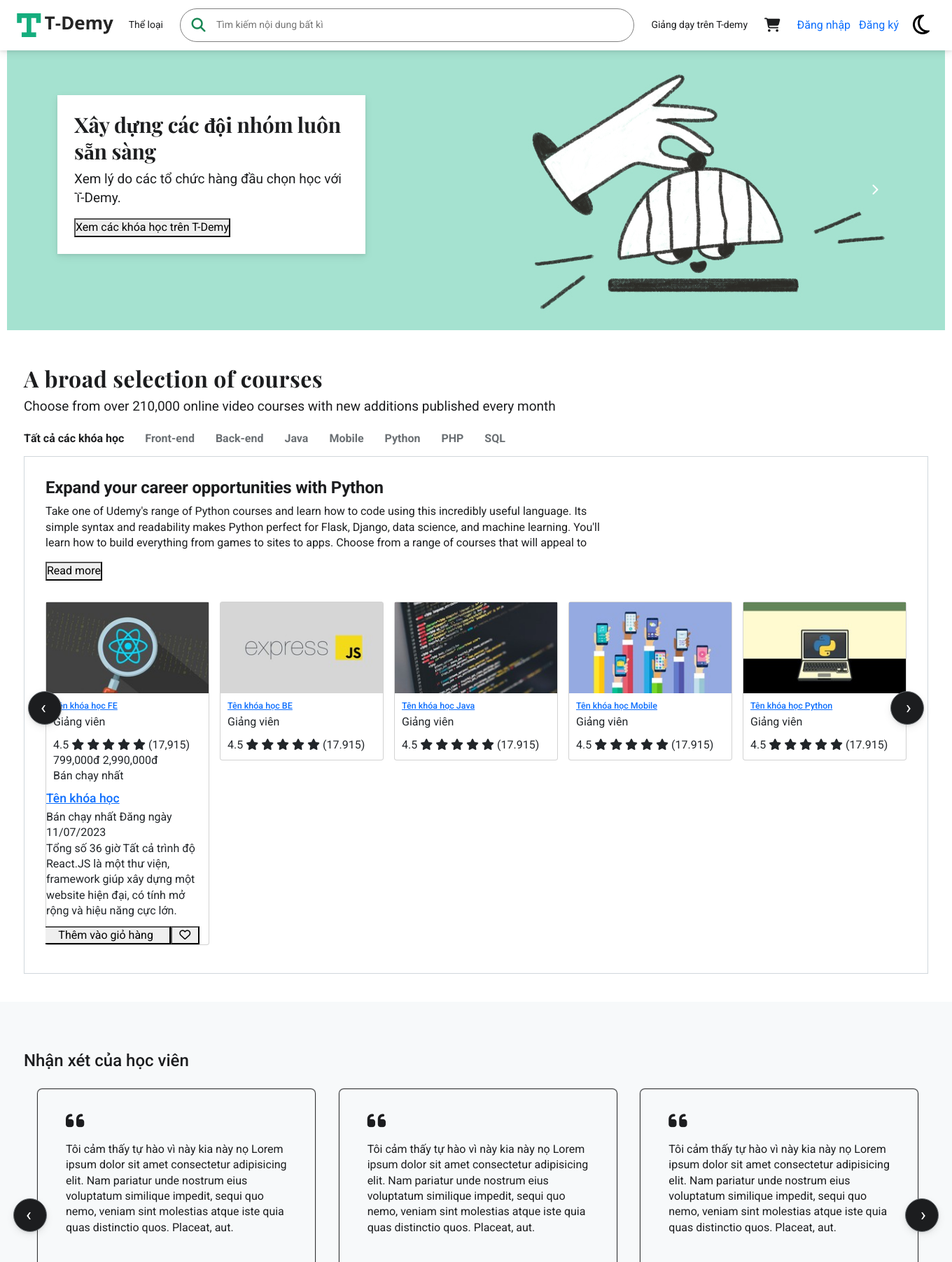
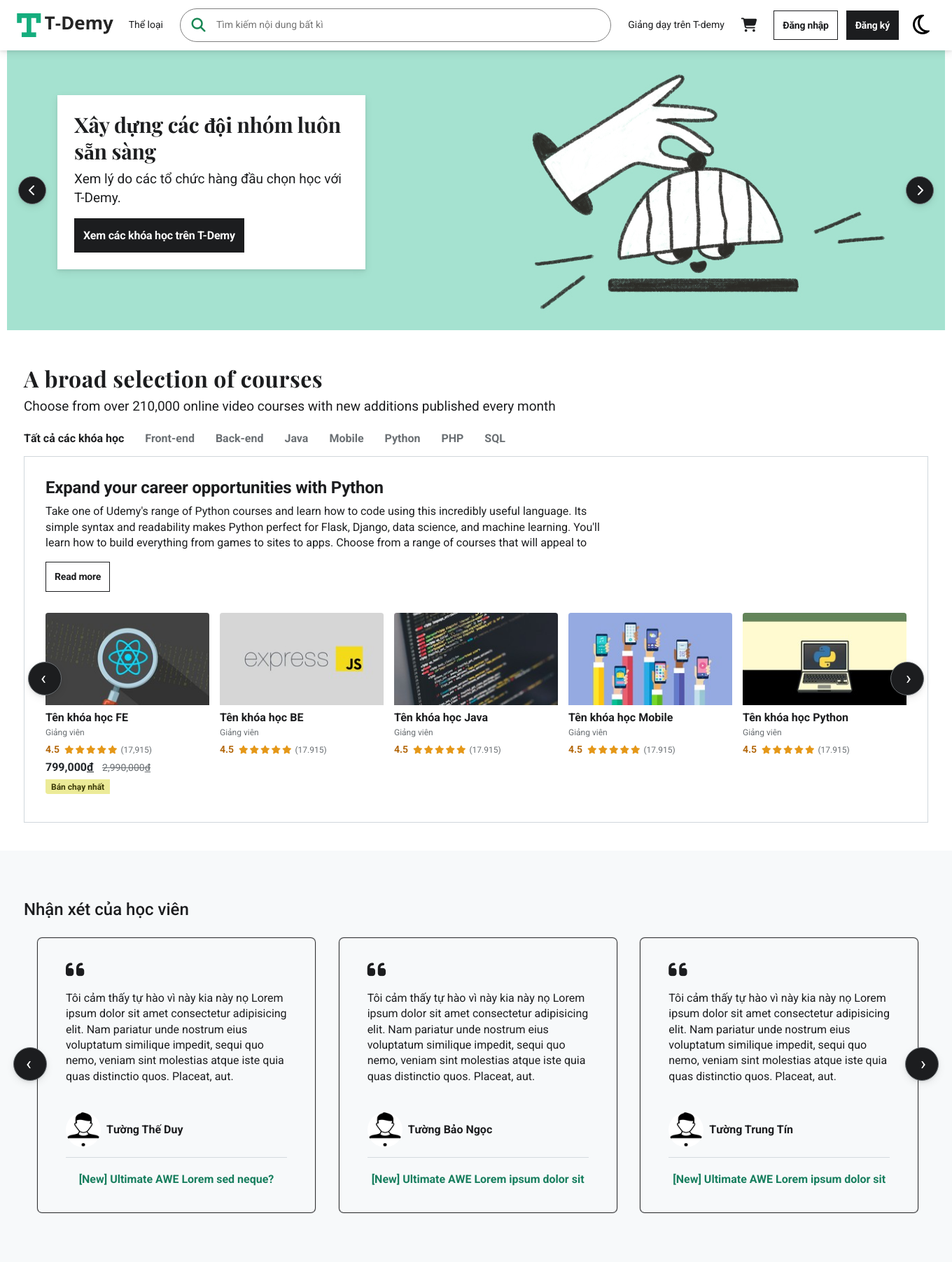
Before and after one commit to letrungtin09/DuAn1, a PHP site: page /EzCode/assets/index.html in a window 1360 px wide. Shown: the top 1804 px of the page at 70% size. Run offline with PHP 8.4, Linux system fonts and the light colour scheme.

Commit message:
fix lỗi popper khóa học và bestseller

```diff
--- a/assets/css/main.css
+++ b/assets/css/main.css
@@ -748,6 +744,7 @@ body {
 
 .card {
   border: none;
+  overflow: hidden;
 }
 .card .card-body {
   padding: 0;
@@ -819,8 +816,8 @@ body {
   transition: all 0.3s;
   opacity: 0;
   position: absolute;
-  top: 0.5rem;
-  left: 25.5rem;
+  top: 0.3rem;
+  left: 24.98rem;
   z-index: 10;
   width: 35rem;
   background-color: #fff;
--- a/assets/index.html
+++ b/assets/index.html
@@ -210,31 +210,8 @@
                                 games to sites to apps. Choose from a range of courses that will appeal to</p>
                             <button class="button-white-medium">Read more</button>
                         </div>
-                        <!-- <div class="card-popover">
-                            <a href="#">
-                                <h3>Tên khóa học</h3>
-                            </a>
-                            <div class="section-first">
-                                <span class="best-seller">Bán chạy nhất</span>
-                                <span>Đăng ngày <span class="date">11/07/2023</span></span>
-                            </div>
-                            <div class="section-second">
-                                <span>Tổng số 36 giờ</span>
-                                <span class="dot"></span>
-                                <span>Tất cả trình độ</span>
-                            </div>
-                            <p>React.JS là một thư viện, framework giúp xây dựng một website hiện đại, có tính
-                                mở rộng và hiệu năng cực lớn. Các sản phẩm tiêu biểu sử dụng React có thể kể đến
-                                như Facebook và Instagram.</p>
-                            <div class="card-btn row">
-                                <button class="add-cart col-9">Thêm vào giỏ hàng</button>
-                                <button class="add-like col-2">
-                                    <i class="fa-regular fa-heart"></i>
-                                </button>
-                            </div>
-                        </div> -->
                         <div class="owl-carousel owl-theme courses__item">
-                            <div class="card" onmouseover="showCard();" onmouseout="hideCard();">
+                            <div class="card">
                                 <a href="#"><img src="./img/courses/fe1.jpg" alt="..."></a>
                                 <div class="card-body">
                                     <a href="#">
@@ -258,7 +235,7 @@
                                     </div>
                                     <span class="card-sell">Bán chạy nhất</span>
                                 </div>
-                                <div class="card-popover" onmouseover="showCard();" onmouseout="hideCard();">
+                                <div class="card-popover">
                                     <a href="#">
                                         <h3>Tên khóa học</h3>
                                     </a>
@@ -823,6 +800,148 @@
                         </div>
                         <span class="card-sell">Bán chạy nhất</span>
                     </div>
+                    <div class="card-popover">
+                        <a href="#">
+                            <h3>Tên khóa học</h3>
+                        </a>
+                        <div class="section-first">
+                            <span class="best-seller">Bán chạy nhất</span>
+                            <span>Đăng ngày <span class="date">11/07/2023</span></span>
+                        </div>
+                        <div class="section-second">
+                            <span>Tổng số 36 giờ</span>
+                            <span class="dot"></span>
+                            <span>Tất cả trình độ</span>
+                        </div>
+                        <p>React.JS là một thư viện, framework giúp xây dựng một website hiện đại, có tính
+                            mở rộng và hiệu năng cực lớn.</p>
+                        <div class="card-btn row">
+                            <button class="add-cart col-9">Thêm vào giỏ hàng</button>
+                            <button class="add-like col-2">
+                                <i class="fa-regular fa-heart"></i>
+                            </button>
+                        </div>
+                    </div>
+                </div>
+                <div class="card">
+                    <a href="#"><img src="./img/courses/be1.jpg" alt="..."></a>
+                    <div class="card-body">
+                        <a href="#">
+                            <h5 class="card-title">Tên khóa học BE</h5>
+                        </a>
+                        <p class="card-teacher">Giảng viên</p>
+                        <div class="card-stars">
+                            <span class="card-rate">4.5</span>
+                            <span class="card-icon">
+                                <i class="fa fa-star"></i>
+                                <i class="fa fa-star"></i>
+                                <i class="fa fa-star"></i>
+                                <i class="fa fa-star"></i>
+                                <i class="fa fa-star"></i>
+                            </span>
+                            <span class="card-total">(17.915)</span>
+                        </div>
+                    </div>
+                </div>
+                <div class="card">
+                    <a href="#"><img src="./img/courses/java1.jpg" alt="..."></a>
+                    <div class="card-body">
+                        <a href="#">
+                            <h5 class="card-title">Tên khóa học Java</h5>
+                        </a>
+                        <p class="card-teacher">Giảng viên</p>
+                        <div class="card-stars">
+                            <span class="card-rate">4.5</span>
+                            <span class="card-icon">
+                                <i class="fa fa-star"></i>
+                                <i class="fa fa-star"></i>
+                                <i class="fa fa-star"></i>
+                                <i class="fa fa-star"></i>
+                                <i class="fa fa-star"></i>
+                            </span>
+                            <span class="card-total">(17.915)</span>
+                        </div>
+                    </div>
+                </div>
+                <div class="card">
+                    <a href="#"><img src="./img/courses/mobile1.jpg" alt="..."></a>
+                    <div class="card-body">
+                        <a href="#">
+                            <h5 class="card-title">Tên khóa học Mobile</h5>
+                        </a>
+                        <p class="card-teacher">Giảng viên</p>
+                        <div class="card-stars">
+                            <span class="card-rate">4.5</span>
+                            <span class="card-icon">
+                                <i class="fa fa-star"></i>
+                                <i class="fa fa-star"></i>
+                                <i class="fa fa-star"></i>
+                                <i class="fa fa-star"></i>
+                                <i class="fa fa-star"></i>
+                            </span>
+                            <span class="card-total">(17.915)</span>
+                        </div>
+                    </div>
+                </div>
+                <div class="card">
+                    <a href="#"><img src="./img/courses/python1.jpg" alt="..."></a>
+                    <div class="card-body">
+                        <a href="#">
+                            <h5 class="card-title">Tên khóa học Python</h5>
+                        </a>
+                        <p class="card-teacher">Giảng viên</p>
+                        <div class="card-stars">
+                            <span class="card-rate">4.5</span>
+                            <span class="card-icon">
+                                <i class="fa fa-star"></i>
+                                <i class="fa fa-star"></i>
+                                <i class="fa fa-star"></i>
+                                <i class="fa fa-star"></i>
+                                <i class="fa fa-star"></i>
+                            </span>
+                            <span class="card-total">(17.915)</span>
+                        </div>
+                    </div>
+                </div>
+                <div class="card">
+                    <a href="#"><img src="./img/courses/sql1.jpg" alt="..."></a>
+                    <div class="card-body">
+                        <a href="#">
+                            <h5 class="card-title">Tên khóa học SQL</h5>
+                        </a>
+                        <p class="card-teacher">Giảng viên</p>
+                        <div class="card-stars">
+                            <span class="card-rate">4.5</span>
+                            <span class="card-icon">
+                                <i class="fa fa-star"></i>
+                                <i class="fa fa-star"></i>
+                                <i class="fa fa-star"></i>
+                                <i class="fa fa-star"></i>
+                                <i class="fa fa-star"></i>
+                            </span>
+                            <span class="card-total">(17.915)</span>
+                        </div>
+                    </div>
+                </div>
+                <div class="card">
+                    <a href="#"><img src="./img/courses/php1.jpg" alt="..."></a>
+                    <div class="card-body">
+                        <a href="#">
+                            <h5 class="card-title">Tên khóa học PHP</h5>
+                        </a>
+                        <p class="card-teacher">Giảng viên</p>
+                        <div class="card-stars">
+                            <span class="card-rate">4.5</span>
+                            <span class="card-icon">
+                                <i class="fa fa-star"></i>
+                                <i class="fa fa-star"></i>
+                                <i class="fa fa-star"></i>
+                                <i class="fa fa-star"></i>
+                                <i class="fa fa-star"></i>
+                            </span>
+                            <span class="card-total">(17.915)</span>
+                        </div>
+                    </div>
                 </div>
             </div>
         </div>
--- a/assets/sass/Components/_card.scss
+++ b/assets/sass/Components/_card.scss
@@ -1,5 +1,6 @@
 .card{
     border: none;
+    overflow: hidden;
     .card-body{
         padding: 0;
         a{
@@ -72,8 +73,8 @@
         transition: all 0.3s;
         opacity: 0;
         position: absolute;
-        top: 0.5rem;
-        left: 25.5rem;
+        top: 0.3rem;
+        left: 24.98rem;
         z-index: 10;
         width: 35rem;
         background-color: $color-white-0;
@@ -152,4 +153,10 @@
             }
         }
     }
+    &:hover{
+        overflow: visible;
+        .card-popover{
+            opacity: 1;
+        }
+    }
 }
--- a/assets/sass/Helpers/_mixin.scss
+++ b/assets/sass/Helpers/_mixin.scss
@@ -2,6 +2,7 @@
     font-weight: $fw-4;
     line-height: $line-height-1;
     letter-spacing: $letter-spacing-1;
+    transition: all 0.3s;
     color: $color;
     background-color: $bg-color;
     border: 1px solid $border;
--- a/assets/sass/Layouts/_bestseller.scss
+++ b/assets/sass/Layouts/_bestseller.scss
@@ -6,6 +6,9 @@
         font-weight: $fw-4;
     }
     .bestseller__item{
+        .owl-item, .owl-wrapper{
+            -webkit-transform: unset!important;
+        }
         .owl-nav{
             button{
                 &:hover{
```
Also changed, not shown: other parts of assets/css/main.css (+17 -14 lines), 1 other file. Lines whose indentation alone changed are shown as unchanged.
